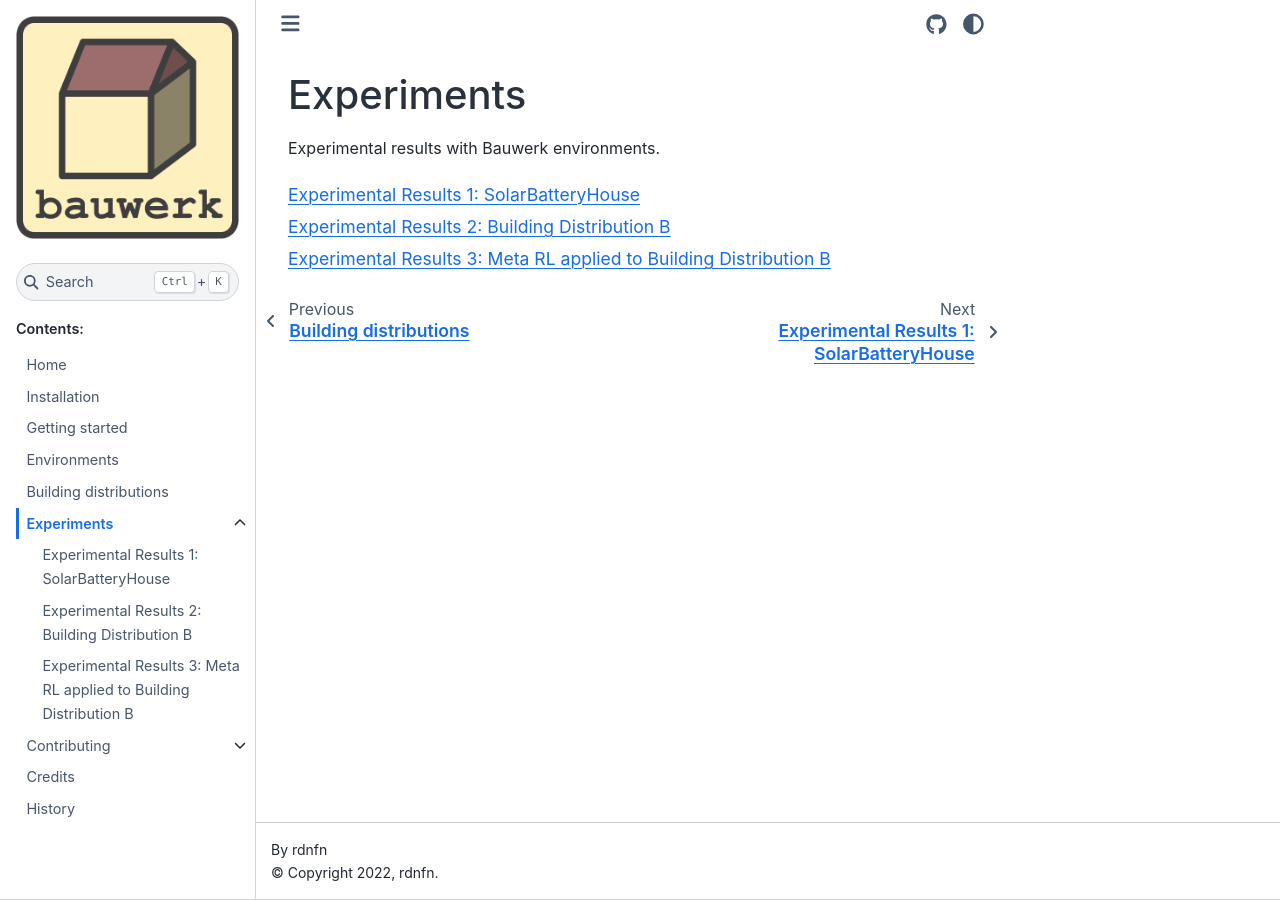
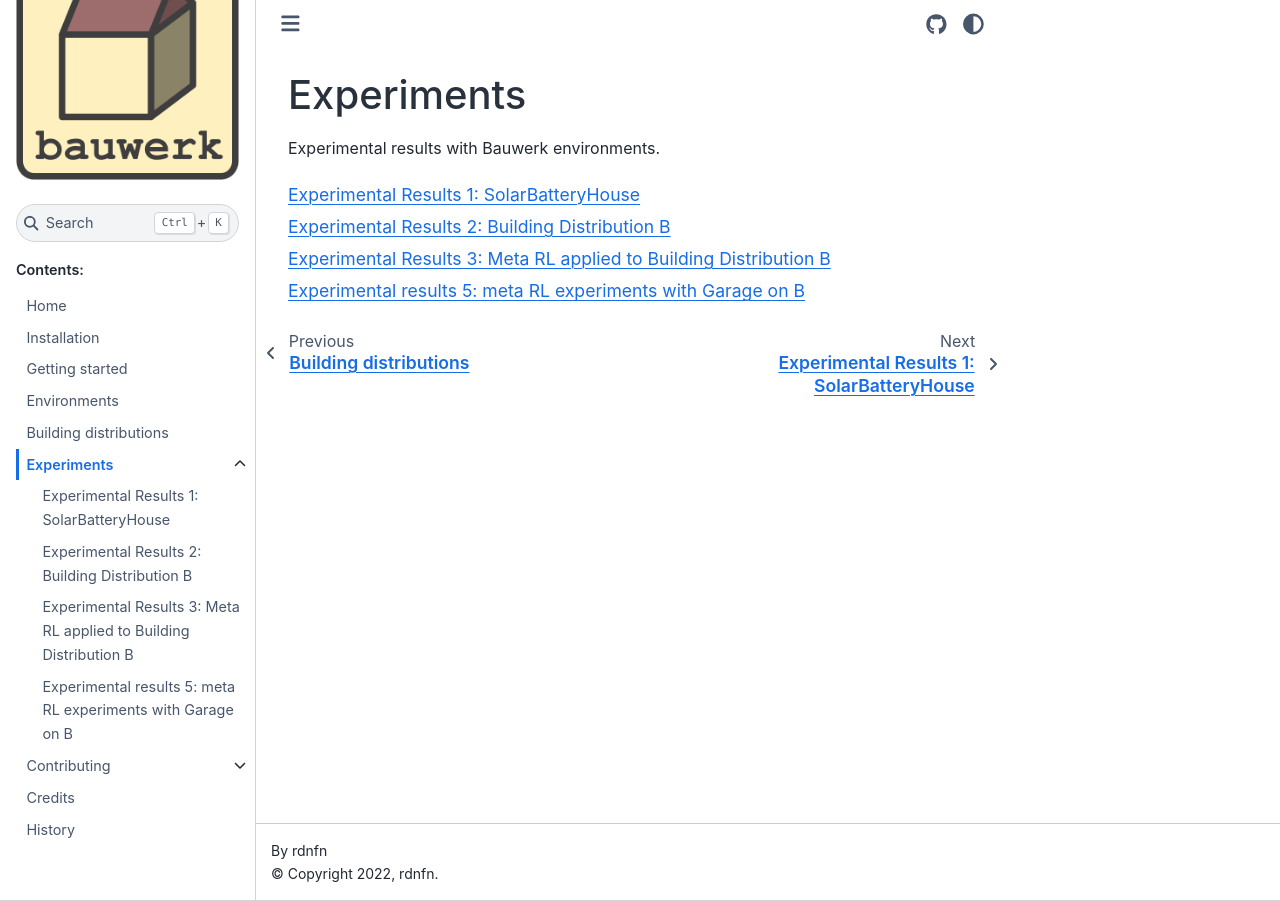
Before and after one commit to rdnfn/bauwerk, a Sphinx documentation site: the page built from docs/experiments/index.rst, in a window 1280 px wide. Built offline with Sphinx 7.4.7 and the Sphinx Book theme 1.1.4, drawn with Linux system fonts in a browser that asks for light colours; pages that are not in the unit, such as notebooks, are missing from menus; some of the changed lines change nothing that is shown.

Commit message:
aux: update docs exp index

```diff
--- a/docs/experiments/index.rst
+++ b/docs/experiments/index.rst
@@ -10,4 +10,5 @@ Experimental results with Bauwerk environments.
    exp01_solar_battery_house.ipynb
    exp02_building_distribution_b.ipynb
    exp03_build_dist_b_meta_rl.ipynb
-   exp04_garage.ipynb
+   exp04_garage_build_dist_a.ipynb
+   exp05_garage_build_dist_b.ipynb
```
